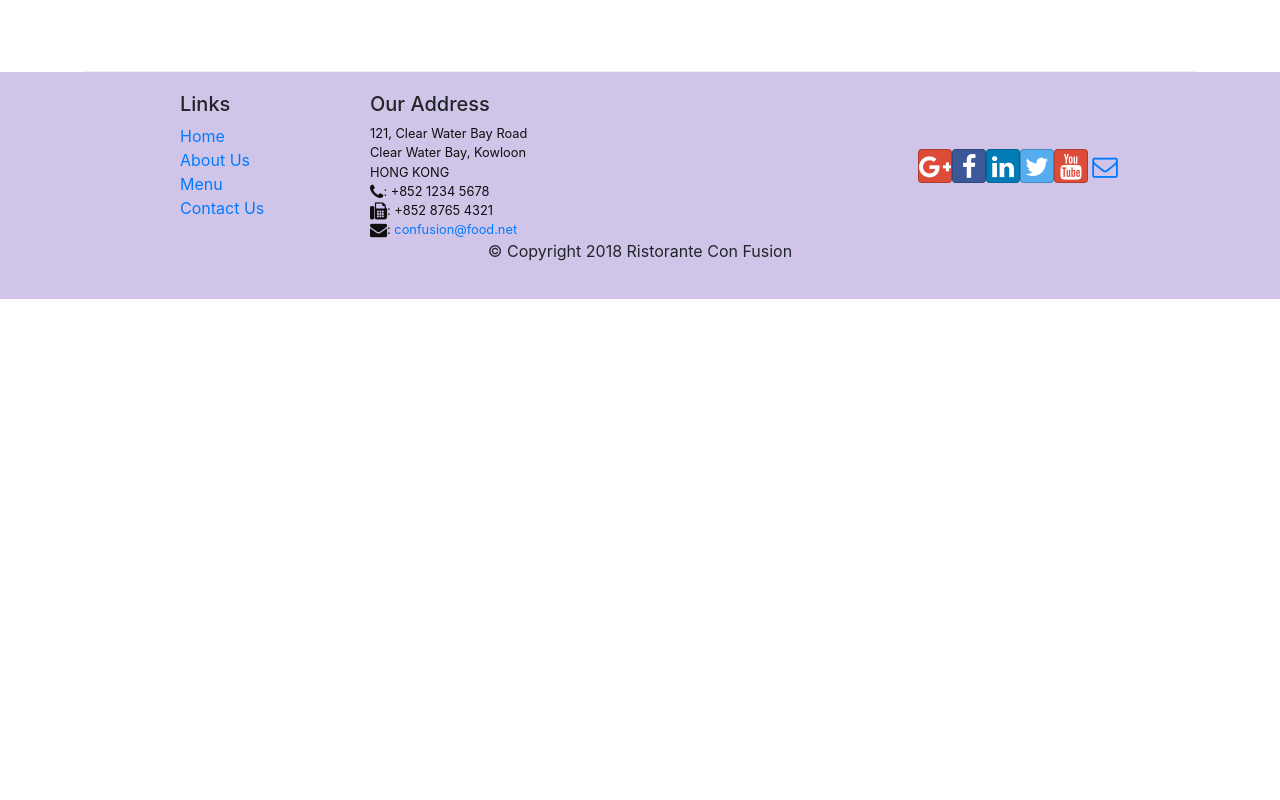
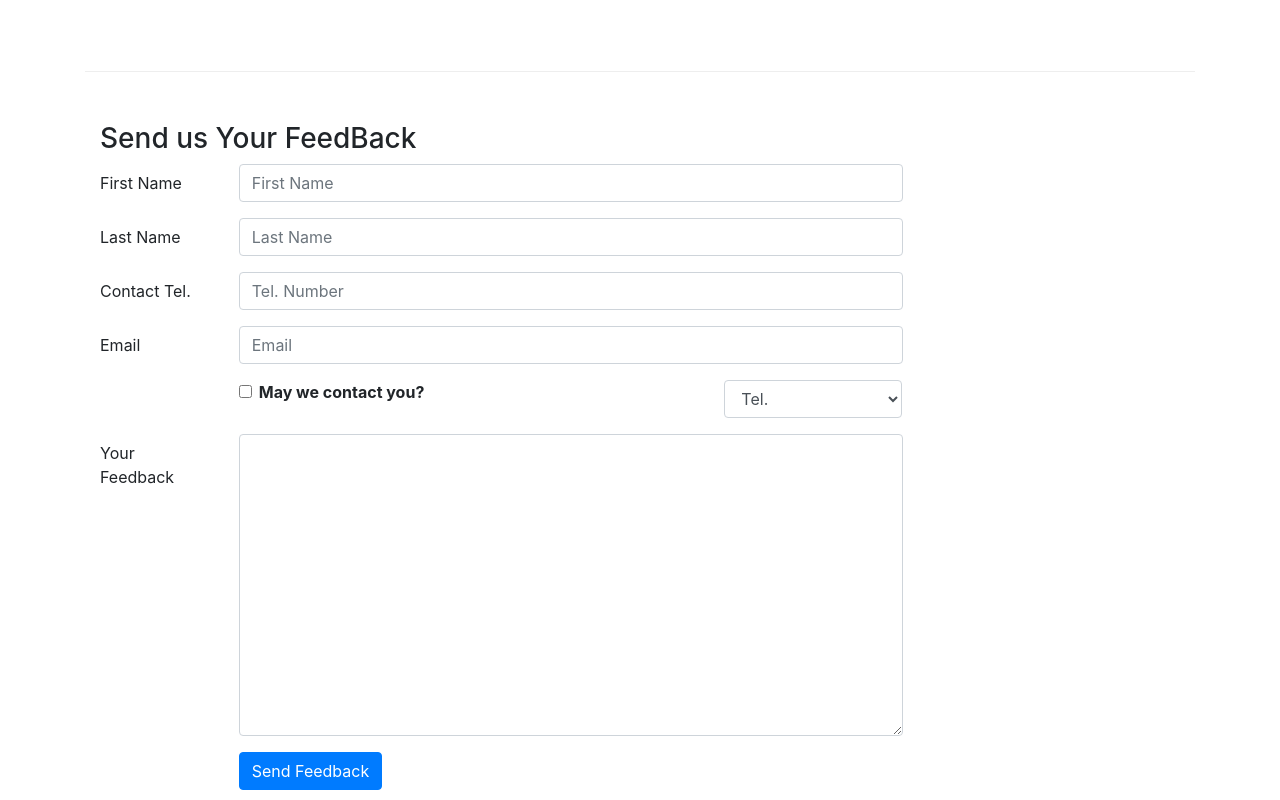
Before and after one commit to nghintFX12982/FUNiXReactJSLab, a React (Create React App) app: page /contactus in a window 1280 px wide. Shown: the part 800-1600 px from the top of the page. Before the commit the page ends 1099 px from the top, so only its background shows below. Built offline with nearby package versions, Linux system fonts and the light colour scheme.

Commit message:
controlled form

```diff
--- a/package.json
+++ b/package.json
@@ -1,5 +1,5 @@
 {
-  "name": "lab05_2",
+  "name": "lab06_1",
   "version": "0.1.0",
   "private": true,
   "dependencies": {
--- a/src/components/ContactComponent.js
+++ b/src/components/ContactComponent.js
@@ -1,8 +1,50 @@
-import React from "react";
-import { Breadcrumb, BreadcrumbItem } from "reactstrap";
+import React, { Component } from "react";
+import {
+  Breadcrumb,
+  BreadcrumbItem,
+  Button,
+  Form,
+  FormGroup,
+  Label,
+  Input,
+  Col,
+} from "reactstrap";
 import { Link } from "react-router-dom";
 
-function Contact(props) {
+class Contact extends Component {
+  constructor(props) {
+    super(props);
+    this.state = {
+      firstname: "",
+      lastname: "",
+      telnum: "",
+      email: "",
+      agree: false,
+      contactType: "Tel.",
+      message: "",
+    };
+
+    this.handleSubmit = this.handleSubmit.bind(this);
+    this.handleInputChange = this.handleInputChange.bind(this);
+  }
+
+  handleInputChange(event) {
+    const target = event.target;
+    const value = target.type === "checkbox" ? target.checked : target.value;
+    const name = target.name;
+
+    this.setState({
+      [name]: value,
+    });
+  }
+
+  handleSubmit(event) {
+    console.log("Current State is: " + JSON.stringify(this.state));
+    alert("Current State is: " + JSON.stringify(this.state));
+    event.preventDefault();
+  }
+
+  render() {
     return (
       <div className="container">
         <div className="row">
@@ -63,8 +105,140 @@
             </div>
           </div>
         </div>
+        <div className="row row-content">
+          <div className="col-12">
+            <h3>Send us Your FeedBack</h3>
+          </div>
+          <div className="col-12 col-md-9">
+            <Form onSubmit={this.handleSubmit}>
+              {/* col-md-2 */}
+              {/* col-md-10 */}
+              {/* in React, htmlFor instead of for */}
+              {/* "row" means class row -> flex display */}
+              {/* ---------- */}
+              {/* firstname form */}
+              <FormGroup row>
+                <Label htmlFor="firstname" md={2}>
+                  First Name
+                </Label>
+                <Col md={10}>
+                  <Input
+                    type="text"
+                    id="firstname"
+                    name="firstname"
+                    placeholder="First Name"
+                    value={this.state.firstname}
+                    onChange={this.handleInputChange}
+                  />
+                </Col>
+              </FormGroup>
+              {/* Lastname form */}
+              <FormGroup row>
+                <Label htmlFor="lastname" md={2}>
+                  Last Name
+                </Label>
+                <Col md={10}>
+                  <Input
+                    type="text"
+                    id="lastname"
+                    name="lastname"
+                    placeholder="Last Name"
+                    value={this.state.lastname}
+                    onChange={this.handleInputChange}
+                  />
+                </Col>
+              </FormGroup>
+              {/* Telephone form */}
+              <FormGroup row>
+                <Label htmlFor="telnum" md={2}>
+                  Contact Tel.
+                </Label>
+                <Col md={10}>
+                  <Input
+                    type="tel"
+                    id="telnum"
+                    name="telnum"
+                    placeholder="Tel. Number"
+                    value={this.state.telnum}
+                    onChange={this.handleInputChange}
+                  />
+                </Col>
+              </FormGroup>
+              {/* Email form */}
+              <FormGroup row>
+                <Label htmlFor="email" md={2}>
+                  Email
+                </Label>
+                <Col md={10}>
+                  <Input
+                    type="email"
+                    id="email"
+                    name="email"
+                    placeholder="Email"
+                    value={this.state.email}
+                    onChange={this.handleInputChange}
+                  />
+                </Col>
+              </FormGroup>
+              {/* Checkbox and Option selection form */}
+              <FormGroup row>
+                {/* Occupies 6 columns, offset 2 columns */}
+                <Col md={{ size: 6, offset: 2 }}>
+                  <FormGroup check>
+                    <Label check>
+                      <Input
+                        type="checkbox"
+                        name="agree"
+                        checked={this.state.agree}
+                        onChange={this.handleInputChange}
+                      />{" "}
+                      {""}
+                      <strong>May we contact you?</strong>
+                    </Label>
+                  </FormGroup>
+                </Col>
+                <Col md={{ size: 3, offset: 1 }}>
+                  <Input
+                    type="select"
+                    name="contactType"
+                    value={this.state.contactType}
+                    onChange={this.handleInputChange}
+                  >
+                    <option>Tel.</option>
+                    <option>Email</option>
+                  </Input>
+                </Col>
+              </FormGroup>
+              {/* Text area for typing feedback */}
+              <FormGroup row>
+                <Label htmlFor="message" md={2}>
+                  Your Feedback
+                </Label>
+                <Col md={10}>
+                  <Input
+                    type="textarea"
+                    id="message"
+                    name="message"
+                    rows="12"
+                    value={this.state.message}
+                    onChange={this.handleInputChange}
+                  />
+                </Col>
+              </FormGroup>
+              {/* Send feed back submit button */}
+              <FormGroup row>
+                <Col md={{ size: 10, offset: 2 }}>
+                  <Button type="submit" color="primary">
+                    Send Feedback
+                  </Button>
+                </Col>
+              </FormGroup>
+            </Form>
+          </div>
+        </div>
       </div>
     );
   }
+}
 
 export default Contact;
```
Lines whose indentation alone changed are shown as unchanged.
